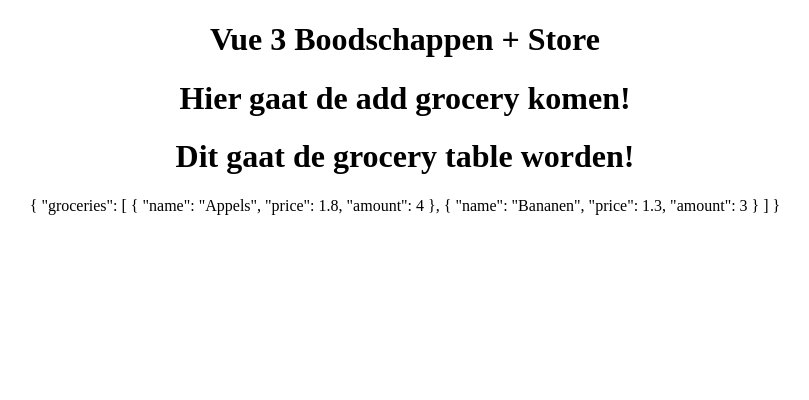
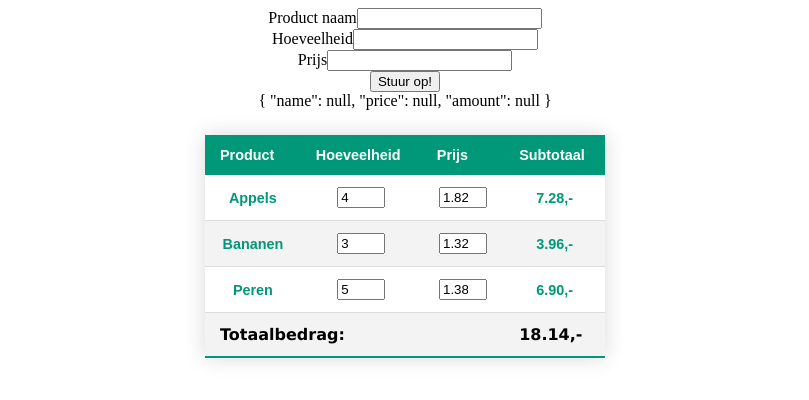
Before and after one commit to Sven-the-man/vue-3-Groceries-With-Store, a Vue app: page / in a window 1280 px wide. Shown: the top 400 px of the page, without its empty margins (235-1044 px from the left). Built offline with nearby package versions, Linux system fonts and the light colour scheme.

Commit message:
2/24/2022

```diff
--- /dev/null
+++ b/src/components/AddGrocery.vue
@@ -0,0 +1,18 @@
+<template>
+    <GroceryInput :grocery="grocery" @create.prevent="consoleLog" />
+    {{ grocery }}
+</template>
+
+<script setup>
+import GroceryInput from './forms/GroceryInput.vue';
+
+const grocery = {
+    name: null,
+    price: null,
+    amount: null,
+};
+
+function consoleLog() {
+    return grocery;
+}
+</script>
--- a/src/components/CRUD/AddGrocery.vue
+++ /dev/null
@@ -1,3 +0,0 @@
-<template>
-    <h1>Hier gaat de add grocery komen!</h1>
-</template>
--- a/src/components/GroceryList.vue
+++ b/src/components/GroceryList.vue
@@ -1,19 +1,13 @@
 <template>
     <div class="container">
-        <h1>Vue 3 Boodschappen + Store</h1>
         <AddGrocery />
         <GroceryTable />
-        {{ groceries }}
     </div>
 </template>
 
 <script setup>
 import GroceryTable from './GroceryTable.vue';
-import AddGrocery from './CRUD/AddGrocery.vue';
-import GroceriesStore from '../store/groceries.js';
-// import {ref} from 'vue';
-
-const groceries = GroceriesStore();
+import AddGrocery from './AddGrocery.vue';
 </script>
 
 <style scoped>
--- a/src/components/GroceryTable.vue
+++ b/src/components/GroceryTable.vue
@@ -1,3 +1,92 @@
 <template>
-    <h1>Dit gaat de grocery table worden!</h1>
+    <div class="grocery-table">
+        <table class="styled-table">
+            <thead>
+                <tr>
+                    <th>Product</th>
+                    <th>Hoeveelheid</th>
+                    <th>Prijs</th>
+                    <th>Subtotaal</th>
+                </tr>
+            </thead>
+            <tbody>
+                <tr v-for="(grocery, index) in groceries" :key="index" class="active-row">
+                    <td>{{ grocery.name }}</td>
+                    <td>
+                        <NumberInput v-model.number="grocery.amount" />
+                    </td>
+                    <td><NumberInput v-model.number="grocery.price" /></td>
+                    <td>{{ (grocery.amount * grocery.price).toFixed(2) }},-</td>
+                </tr>
+                <tr class="grand-total">
+                    <td colspan="3">Totaalbedrag:</td>
+                    <td>{{ grandTotal }},-</td>
+                </tr>
+            </tbody>
+        </table>
+    </div>
 </template>
+
+<script setup>
+import {getGroceries} from '../store/groceries.js';
+import NumberInput from './forms/NumberInput.vue';
+import {reactive, computed} from '@vue/reactivity';
+
+const groceries = reactive([...getGroceries]);
+
+const grandTotal = computed(() =>
+    groceries
+        .reduce((total, {price, amount}) => {
+            return (total += price * amount);
+        }, 0)
+        .toFixed(2),
+);
+</script>
+
+<style scoped>
+.new-grocery {
+    text-align: center;
+}
+
+.styled-table {
+    border-collapse: collapse;
+    margin: 25px 0;
+    font-size: 0.9em;
+    font-family: sans-serif;
+    min-width: 400px;
+    box-shadow: 0 0 20px rgba(0, 0, 0, 0.15);
+    margin-left: auto;
+    margin-right: auto;
+}
+.styled-table thead tr {
+    background-color: #009879;
+    color: #ffffff;
+    text-align: left;
+}
+.styled-table th,
+.styled-table td {
+    padding: 12px 15px;
+}
+.styled-table tbody tr {
+    border-bottom: 1px solid #dddddd;
+}
+.styled-table tbody tr:nth-of-type(even) {
+    background-color: #f3f3f3;
+}
+
+.styled-table tbody tr:last-of-type {
+    border-bottom: 2px solid #009879;
+}
+.styled-table tbody tr.active-row {
+    font-weight: bold;
+    color: #009879;
+}
+
+.grand-total {
+    font-family: Verdana, Geneva, Tahoma, sans-serif;
+    font-size: 16px;
+    font-weight: bold;
+    color: black;
+    text-align: left;
+}
+</style>
--- /dev/null
+++ b/src/components/forms/GroceryInput.vue
@@ -0,0 +1,29 @@
+<template>
+    <form @submit.prevent="create">
+        <label for="name">Product naam</label>
+        <input id="name" v-model="grocery.name" type="text" />
+        <br />
+        <label for="amount">Hoeveelheid</label>
+        <input id="amount" v-model="grocery.amount" type="number" />
+        <br />
+        <label for="price">Prijs</label>
+        <input id="price" v-model="grocery.price" type="number" />
+        <br />
+        <button>Stuur op!</button>
+    </form>
+</template>
+
+<script setup>
+defineProps({
+    grocery: {
+        type: Object,
+        required: true,
+    },
+});
+const emit = defineEmits(['create:grocery']);
+
+const create = event => {
+    if (!event.target) return;
+    emit('create:grocery', event.target.value);
+};
+</script>
--- /dev/null
+++ b/src/components/forms/NumberInput.vue
@@ -0,0 +1,25 @@
+<template>
+    <input type="number" min="0" max="999" step="1" :value="modelValue" @input="update" />
+</template>
+
+<script setup>
+defineProps({
+    modelValue: {
+        type: Number,
+        required: true,
+    },
+});
+
+const emit = defineEmits(['update:modelValue']);
+
+const update = event => {
+    if (!event.target) return;
+    emit('update:modelValue', event.target.value);
+};
+</script>
+
+<style scoped>
+input[type='number'] {
+    width: 40px;
+}
+</style>
--- a/src/store/groceries.js
+++ b/src/store/groceries.js
@@ -1,17 +1,11 @@
-import {reactive, computed} from 'vue';
-import {withState} from './helper';
+import {reactive} from 'vue';
 
 const state = reactive({
     groceries: [
-        {name: 'Appels', price: 1.8, amount: 4},
-        {name: 'Bananen', price: 1.3, amount: 3},
+        {name: 'Appels', price: 1.82, amount: 4},
+        {name: 'Bananen', price: 1.32, amount: 3},
+        {name: 'Peren', price: 1.38, amount: 5},
     ],
 });
 
-//getters
-const groceries = computed(() => state.groceries);
-
-//setters(?)
-// const insertPost = post => state.posts.push(post);
-
-export default () => withState({groceries}, state);
+export const getGroceries = state.groceries;
--- a/src/store/helper.js
+++ /dev/null
@@ -1,7 +0,0 @@
-import {computed} from 'vue';
-export const withState = (target, state) => {
-    Object.keys(state).forEach(prop => {
-        target[prop] = computed(() => state[prop]);
-    });
-    return target;
-};
```
